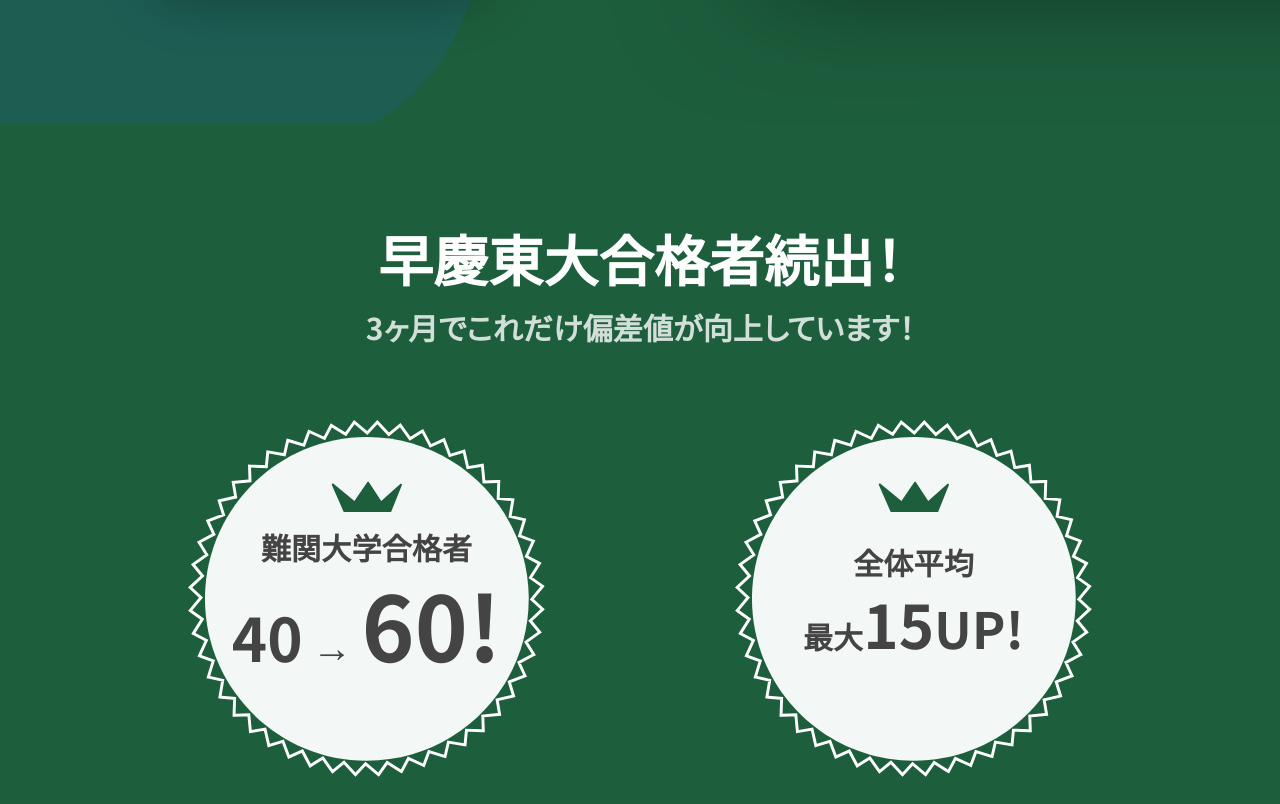
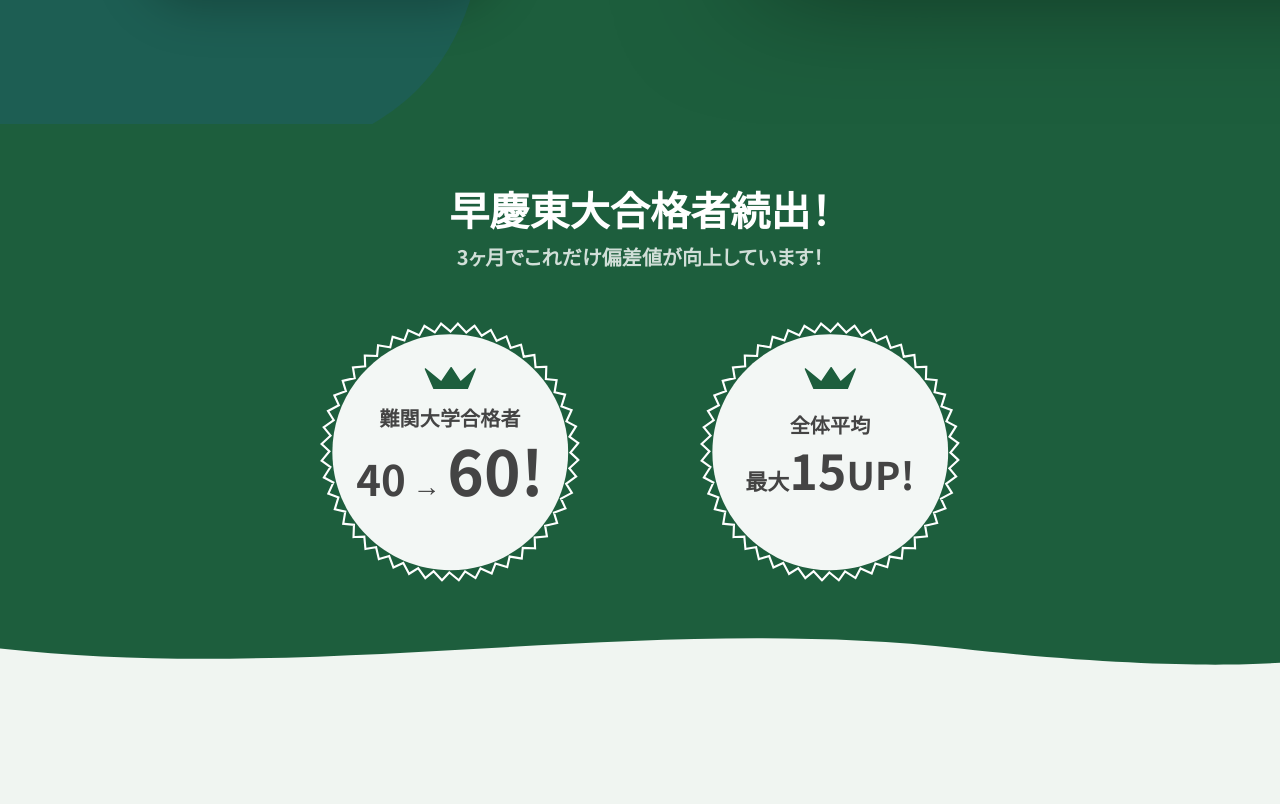
Before and after one commit to yutakanekiyo/sampo-study, a Next.js app: page / in a window 1280 px wide. Shown: the part 676-1480 px from the top of the page. Built offline with nearby package versions, Linux system fonts and the light colour scheme.

Commit message:
fix: トラクションセクションの文字・図形サイズを縮小
Co-Authored-By: Claude Sonnet 4.6 <noreply@anthropic.com>

```diff
--- a/components/traction-section.tsx
+++ b/components/traction-section.tsx
@@ -7,61 +7,61 @@ export function TractionSection() {
   const { ref, isVisible } = useScrollAnimation()
 
   return (
-    <section className="relative bg-primary pb-[100px] pt-[60px] md:pb-[140px] md:pt-[100px]">
+    <section className="relative bg-primary pb-[70px] pt-[40px] md:pb-[100px] md:pt-[60px]">
       <div
         ref={ref}
-        className={`mx-auto max-w-[1200px] px-6 transition-all duration-700 md:px-[60px] ${
+        className={`mx-auto max-w-[900px] px-6 transition-all duration-700 md:px-[60px] ${
           isVisible ? "translate-y-0 opacity-100" : "translate-y-8 opacity-0"
         }`}
       >
         {/* Header */}
-        <div className="mb-[50px] text-center md:mb-[70px]">
-          <h2 className="mb-3 text-[32px] font-bold leading-tight text-white md:text-[48px] lg:text-[55px]">
+        <div className="mb-[30px] text-center md:mb-[50px]">
+          <h2 className="mb-2 text-[24px] font-bold leading-tight text-white md:text-[34px] lg:text-[40px]">
             早慶東大合格者続出！
           </h2>
-          <p className="text-[16px] font-bold text-white/80 md:text-[22px] lg:text-[30px]">
+          <p className="text-[14px] font-bold text-white/80 md:text-[16px] lg:text-[20px]">
             3ヶ月でこれだけ偏差値が向上しています！
           </p>
         </div>
 
         {/* Cards */}
-        <div className="flex flex-col items-center gap-12 md:flex-row md:justify-center md:gap-[80px] lg:gap-[190px]">
+        <div className="flex flex-col items-center gap-8 md:flex-row md:justify-center md:gap-[60px] lg:gap-[120px]">
           {/* Card 1 */}
-          <div className="relative flex h-[280px] w-[280px] items-center justify-center md:h-[320px] md:w-[320px] lg:h-[357px] lg:w-[357px]">
+          <div className="relative flex h-[200px] w-[200px] items-center justify-center md:h-[230px] md:w-[230px] lg:h-[260px] lg:w-[260px]">
             <Image
               src="/images/group17.svg"
               alt=""
               fill
               className="object-contain"
             />
-            <div className="relative z-10 flex flex-col items-center gap-3 text-center text-[#444]">
-              <p className="text-[20px] font-bold leading-tight md:text-[24px] lg:text-[30px]">
+            <div className="relative z-10 flex flex-col items-center gap-2 text-center text-[#444]">
+              <p className="text-[14px] font-bold leading-tight md:text-[16px] lg:text-[20px]">
                 難関大学合格者
               </p>
               <p className="font-bold leading-none">
-                <span className="text-[44px] md:text-[52px] lg:text-[60px]">40</span>
-                <span className="text-[28px] md:text-[34px] lg:text-[40px]"> → </span>
-                <span className="text-[64px] md:text-[78px] lg:text-[90px]">60!</span>
+                <span className="text-[30px] md:text-[36px] lg:text-[42px]">40</span>
+                <span className="text-[20px] md:text-[24px] lg:text-[28px]"> → </span>
+                <span className="text-[44px] md:text-[54px] lg:text-[62px]">60!</span>
               </p>
             </div>
           </div>
 
           {/* Card 2 */}
-          <div className="relative flex h-[280px] w-[280px] items-center justify-center md:h-[320px] md:w-[320px] lg:h-[357px] lg:w-[357px]">
+          <div className="relative flex h-[200px] w-[200px] items-center justify-center md:h-[230px] md:w-[230px] lg:h-[260px] lg:w-[260px]">
             <Image
               src="/images/group17.svg"
               alt=""
               fill
               className="object-contain"
             />
-            <div className="relative z-10 flex flex-col items-center gap-3 text-center text-[#444]">
-              <p className="text-[20px] font-bold leading-tight md:text-[24px] lg:text-[30px]">
+            <div className="relative z-10 flex flex-col items-center gap-2 text-center text-[#444]">
+              <p className="text-[14px] font-bold leading-tight md:text-[16px] lg:text-[20px]">
                 全体平均
               </p>
               <p className="font-bold leading-none">
-                <span className="text-[28px] md:text-[34px] lg:text-[30px]">最大</span>
-                <span className="text-[52px] md:text-[62px] lg:text-[60px]">15</span>
-                <span className="text-[40px] md:text-[46px] lg:text-[50px]">UP!</span>
+                <span className="text-[18px] md:text-[22px] lg:text-[22px]">最大</span>
+                <span className="text-[36px] md:text-[44px] lg:text-[48px]">15</span>
+                <span className="text-[28px] md:text-[34px] lg:text-[38px]">UP!</span>
               </p>
             </div>
           </div>
```
